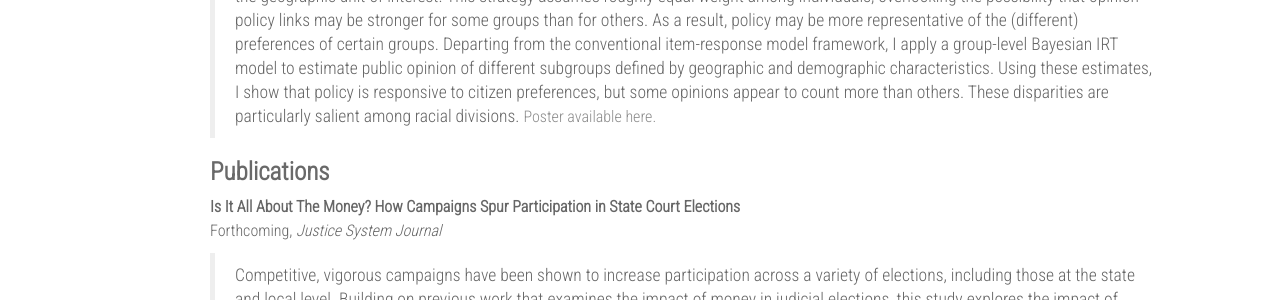
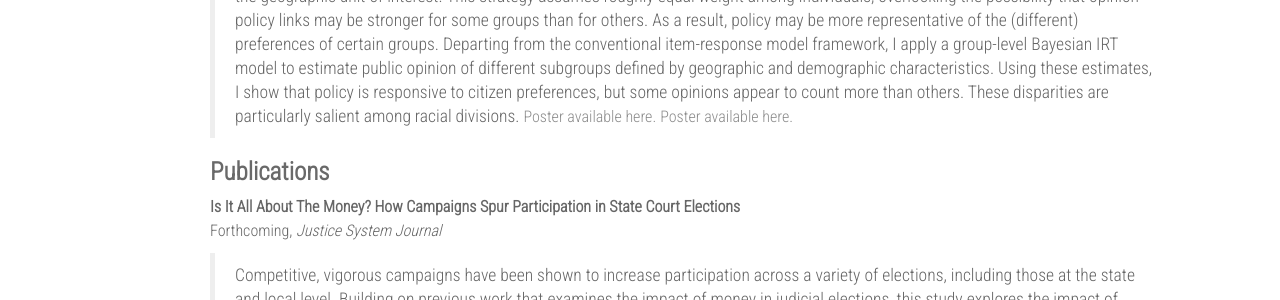
Before and after one commit to ajheideman/ajheideman.github.io, a Jekyll site: the page built from research.md, in a window 1280 px wide. Shown: the part 549-849 px from the top of the page. Built offline with Jekyll 4.4.1, drawn with Linux system fonts in a browser that asks for light colours; nearby versions of some CDN libraries.

Commit message:
Update research.md

```diff
--- a/research.md
+++ b/research.md
@@ -15,6 +15,7 @@
 <blockquote>
 The first part of my dissertation project (presented at PolMeth, July 2019) explores questions related to the quality of representation in local politics. Much of the existing research in this area regards public opinion as a simple summary of the opinions of all citizens within the geographic unit of interest. This strategy assumes roughly equal weight among individuals, overlooking the possibility that opinion-policy links may be stronger for some groups than for others. As a result, policy may be more representative of the (different) preferences of certain groups. Departing from the conventional item-response model framework, I apply a group-level Bayesian IRT model to estimate public opinion of different subgroups defined by geographic and demographic characteristics. Using these estimates, I show that policy is responsive to citizen preferences, but some opinions appear to count more than others. These disparities are particularly salient among racial divisions.
  <a href="https://www.dropbox.com/home/PolMeth19?preview=Heideman_PolMeth19_Poster.pdf" target="_blank">Poster available here.</a>
+  <a href="https://ajheideman.github.io/ajheideman.github.io/resources/Heideman_PolMeth19_Poster.pdf" target="_blank">Poster available here.</a>
 </blockquote>
 
 
```
